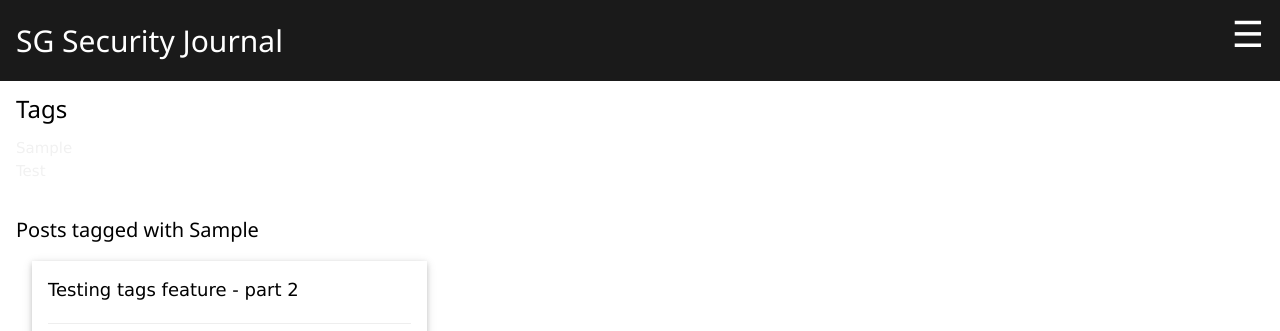
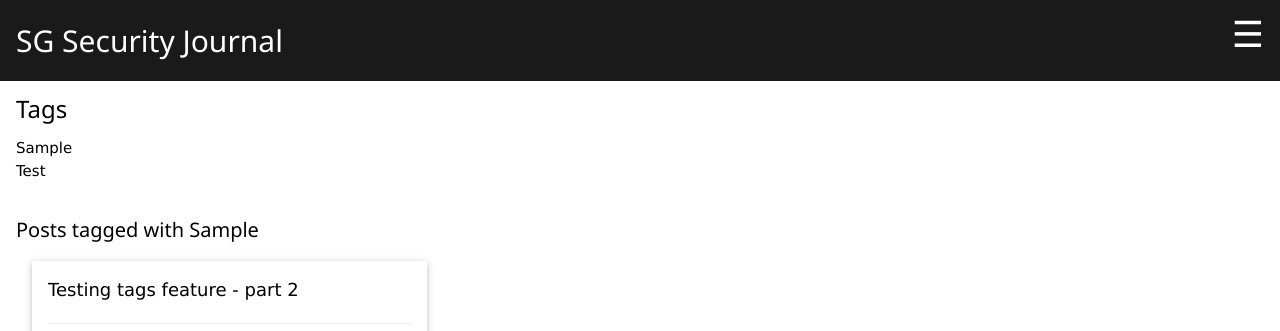
Before and after one commit to sg-sec/sg-sec.github.io, a Jekyll site: the page built from blog/tags.html, in a window 1280 px wide. Shown: the top 331 px of the page. Built offline with Jekyll 4.4.1, drawn with Linux system fonts in a browser that asks for light colours.

Commit message:
Update tags.html

```diff
--- a/blog/tags.html
+++ b/blog/tags.html
@@ -5,7 +5,7 @@ title: SG SecOps Journal
 <h3>Tags</h3>
 {% assign sorted_tags = site.tags | sort %}
 {% for tag in sorted_tags %}
-    <a class="w3-text-light-grey" href="#{{ tag[0] }}"> {{ tag[0] }}</a>
+    <a href="#{{ tag[0] }}"> {{ tag[0] }}</a>
     <br>
 {% endfor %}
 <br>
```
